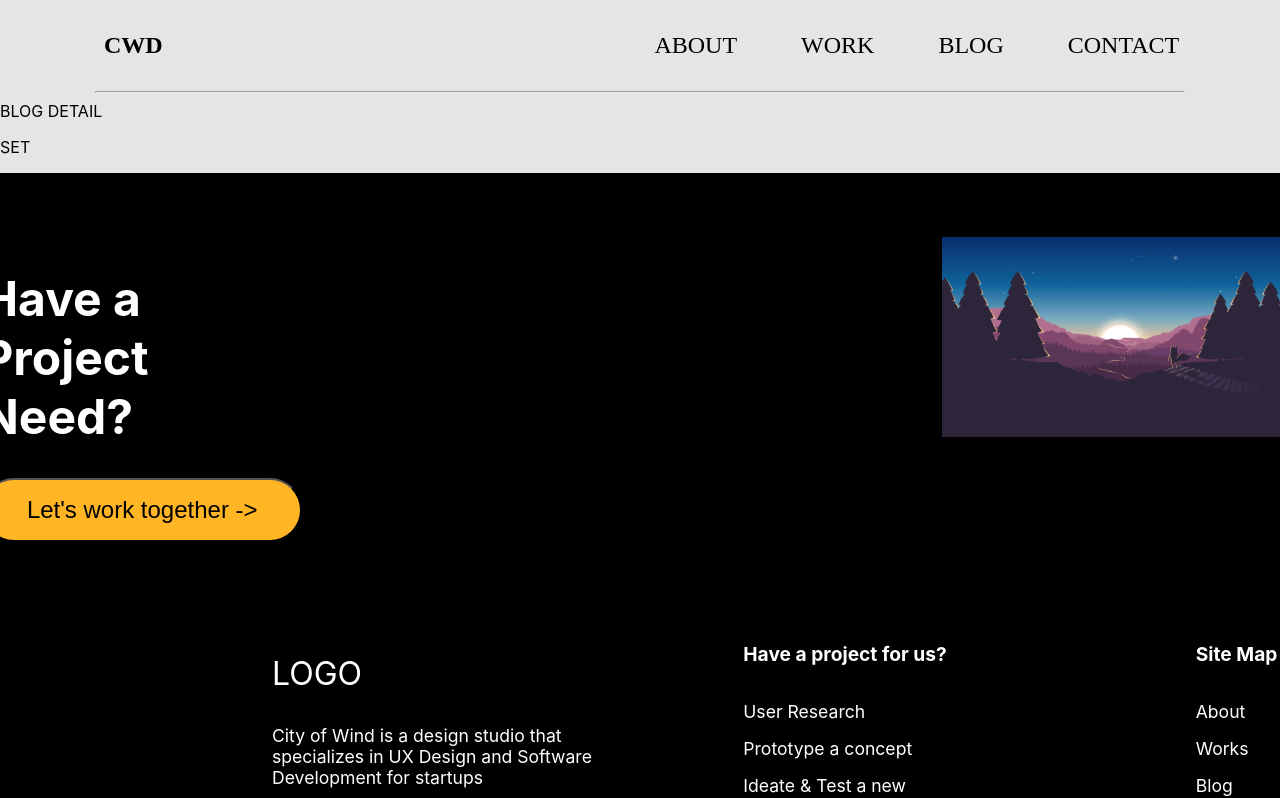
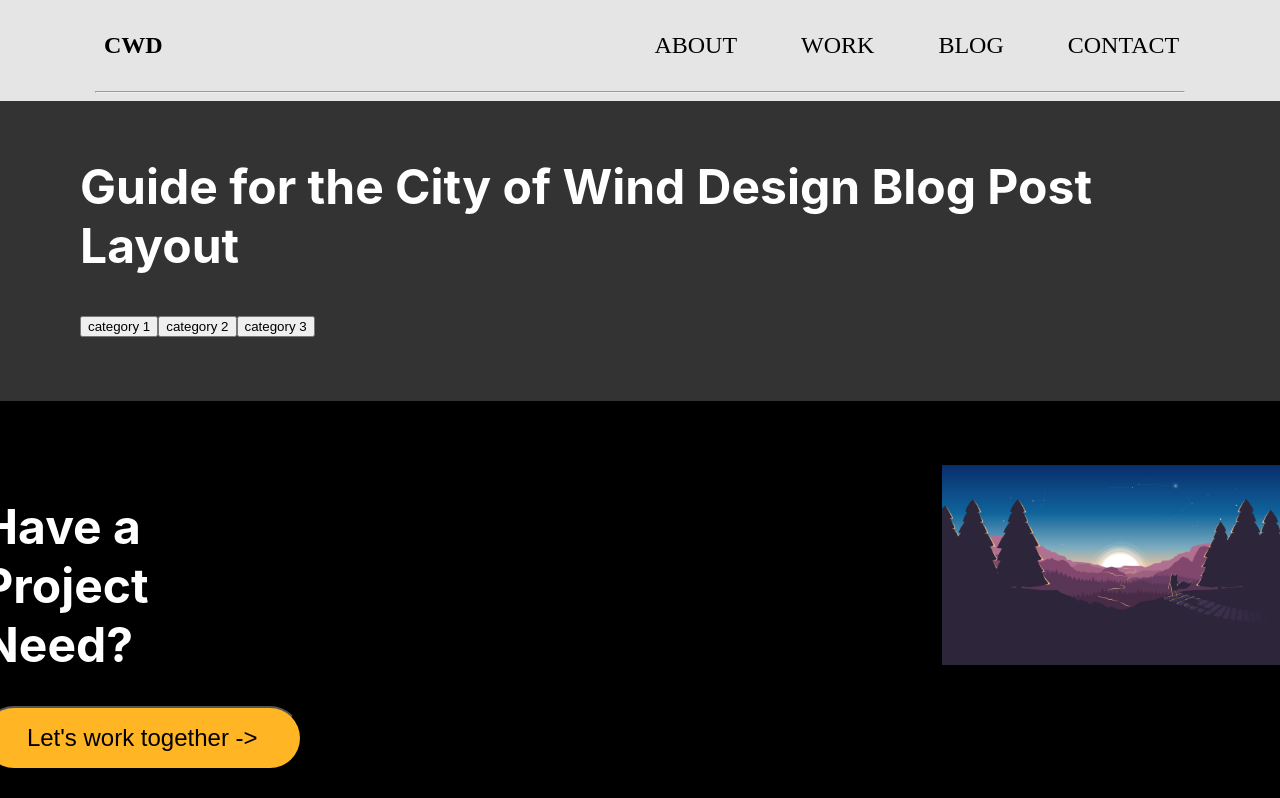
Before and after one commit to ltramos7/cwd-website-fe, a React (Create React App) app: page /blog/1 in a window 1280 px wide. Shown: the top 798 px of the page. Built offline with nearby package versions, Linux system fonts and the light colour scheme.

Commit message:
blog detail - set up basic head html, js, and scss

```diff
--- a/src/components/blog/blog-detail/index.jsx
+++ b/src/components/blog/blog-detail/index.jsx
@@ -20,16 +20,29 @@ class BlogDetail extends React.Component {
         })
     }
 
+    returnHeadCard = () => {
+        const blog = this.state.card
+        return(
+            <div className='blog-detail__head'>
+                <h1 className='blog-detail__head-title'>{ blog.title }</h1>
+                <div className='blog-detail__head-btns'>
+                    <button>category 1</button>
+                    <button>category 2</button>
+                    <button>category 3</button>
+                </div>
+            </div>
+        )
+    }
+
     componentDidMount(){
         this.setBlogDetailState(this.props.history.location.pathname.split('/')[2])
     }
 
     render(){
         return(
-            <section>
-                BLOG DETAIL
+            <section className='blog-detail'>
 
-                { this.state.set ? <p>SET</p> : <p>Loading...</p>}
+                { this.state.set ? this.returnHeadCard() : <p>Loading...</p>}
 
             </section>
         )
--- a/src/scss/_blog-detail.scss
+++ b/src/scss/_blog-detail.scss
@@ -0,0 +1,12 @@
+.blog-detail {
+
+    &__head {
+        background-color: $second-color;
+        padding: 1rem 5rem 4rem 5rem;
+
+        &-title {
+            color: $white-color;
+            font-size: 3rem;
+        }
+    }
+}
```
